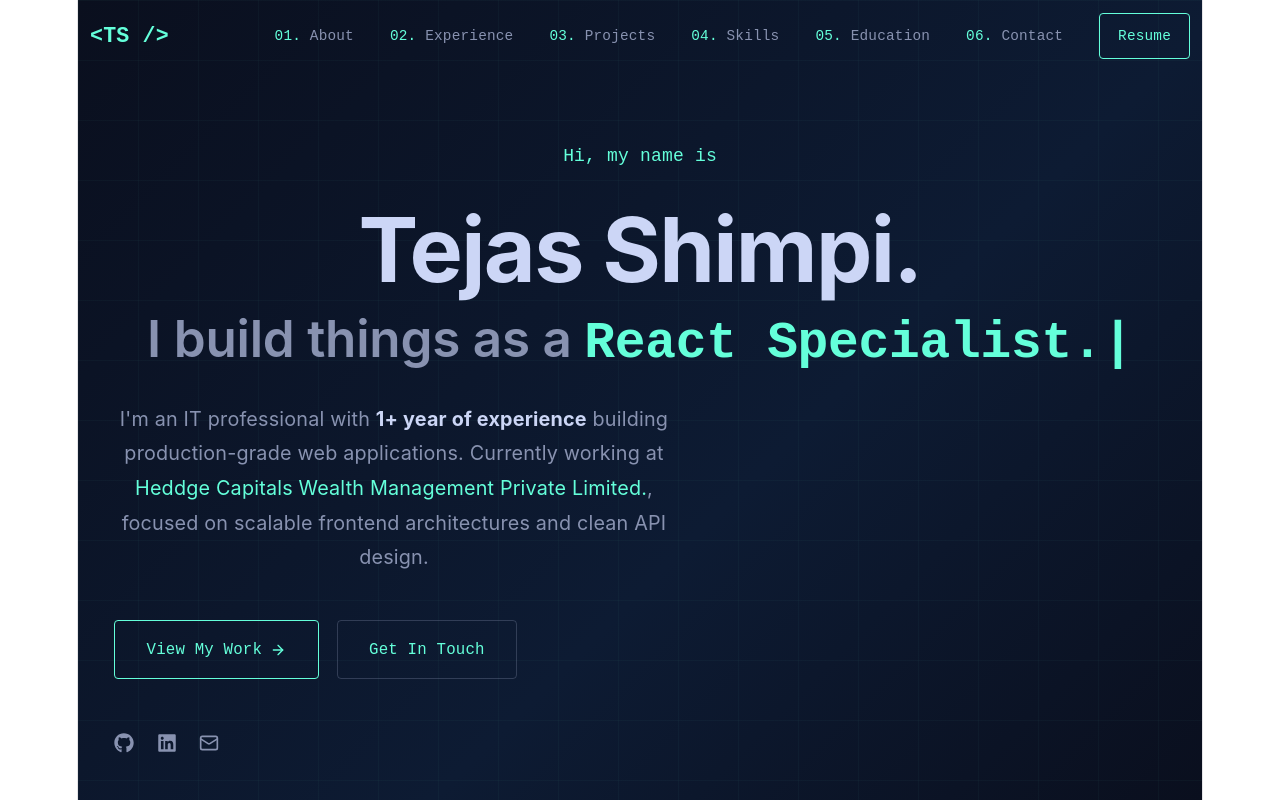
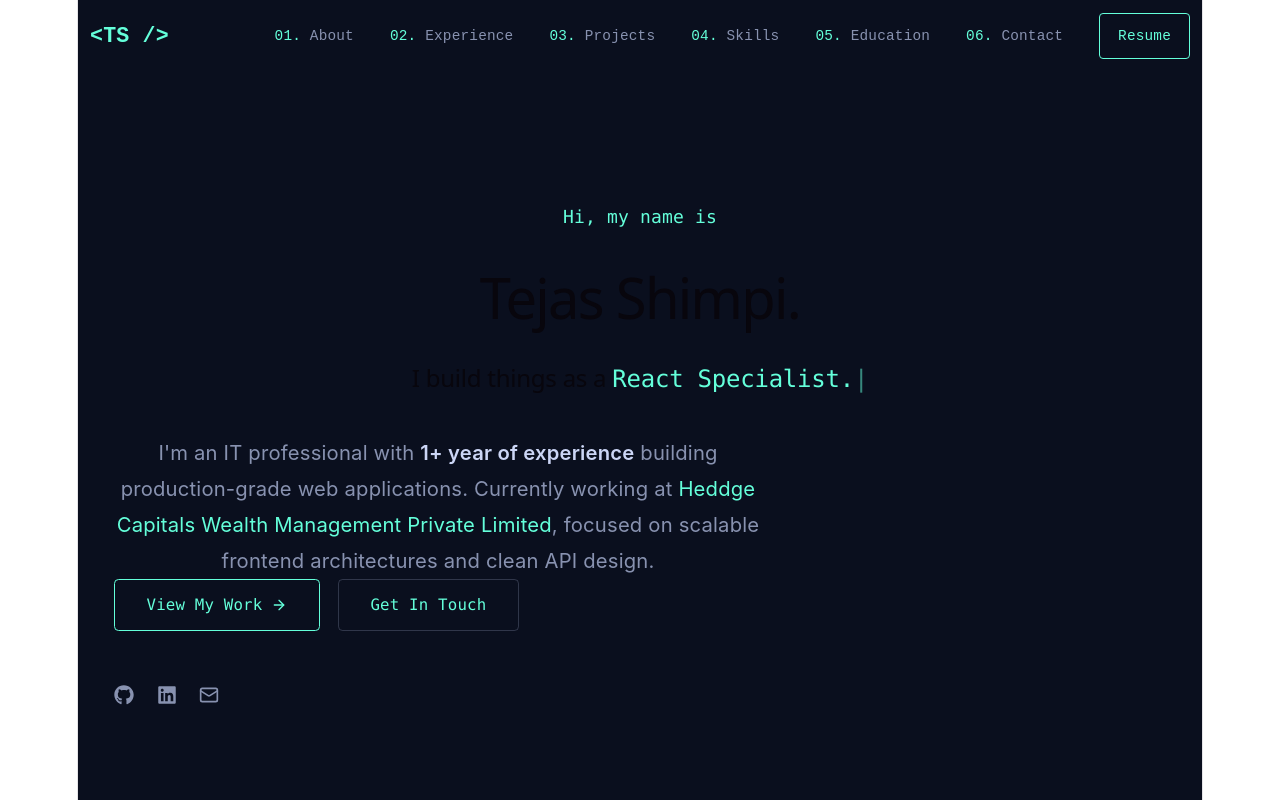
Before and after one commit to Tejas9420190282/new_Portfollio, a React (Vite) app: page / in a window 1280 px wide. Shown: the top 800 px of the page. Built offline with nearby package versions, Linux system fonts and the light colour scheme.

Commit message:
convert css to tailwind

```diff
--- a/src/App.jsx
+++ b/src/App.jsx
@@ -20,7 +20,7 @@ export default function App() {
       <Skills />
       <Education />
       <Contact />
-      <Footer />   {/**/}
+      <Footer />  {/* */}
     </div>
   );
 }
--- a/src/components/Footer.jsx
+++ b/src/components/Footer.jsx
@@ -1,34 +1,13 @@
 // Footer.jsx
-
 export default function Footer() {
   return (
-    <footer
-      style={{
-        background: "#070d1a",
-        borderTop: "1px solid rgba(100,255,218,0.06)",
-        padding: "2rem",
-        textAlign: "center",
-      }}
-    >
-      <p
-        style={{
-          fontFamily: "'Fira Code',monospace",
-          color: "#8892b0",
-          fontSize: "0.8rem",
-          marginBottom: "0.5rem",
-        }}
-      >
+    <footer className="bg-[#070d1a] border-t border-[#64ffda]/10 py-8 px-8 text-center">
+      <p className="font-mono text-[#8892b0] text-sm mb-2">
         Designed & Built by{" "}
-        <span style={{ color: "#64ffda" }}>Tejas Shimpi</span>
+        <span className="text-[#64ffda]">Tejas Shimpi</span>
       </p>
-      <p
-        style={{
-          fontFamily: "'Fira Code',monospace",
-          color: "#8892b0",
-          fontSize: "0.72rem",
-          opacity: 0.6,
-        }}
-      >
+
+      <p className="font-mono text-xs text-[#8892b0] opacity-60">
         Built with React · Vite · Tailwind CSS
       </p>
     </footer>
--- a/src/components/Hero.jsx
+++ b/src/components/Hero.jsx
@@ -1,196 +1,113 @@
 // Hero.jsx
-
 import { ArrowRight, Mail } from "lucide-react";
+import { FaGithub, FaLinkedin } from "react-icons/fa";
 import useTypewriter from "../hooks/useTypewriter";
-import { FaGithub, FaLinkedin } from "react-icons/fa";
 import scrollTo from "../utils/scrollTo";
 
 export default function Hero() {
   const typed = useTypewriter(
     ["Full Stack Developer.", "React Specialist.", "Backend Developer."],
     80,
-    1800,
+    1800
   );
+
+  const buttons = [
+    {
+      label: "View My Work",
+      icon: <ArrowRight size={16} />,
+      action: () => scrollTo("#projects"),
+      primary: true,
+    },
+    {
+      label: "Get In Touch",
+      icon: null,
+      action: () => scrollTo("#contact"),
+      primary: false,
+    },
+  ];
+
+  const socials = [
+    {
+      icon: <FaGithub size={20} />,
+      href: "https://github.com/Tejas9420190282",
+    },
+    {
+      icon: <FaLinkedin size={20} />,
+      href: "https://www.linkedin.com/in/tejas-shimpi-459235206",
+    },
+    {
+      icon: <Mail size={20} />,
+      href: "mailto:tejasshimpi877@gmail.com",
+    },
+  ];
 
   return (
     <section
-      id="hero"
-      style={{
-        minHeight: "100vh",
-        display: "flex",
-        alignItems: "center",
-        padding: "0 2rem",
-        position: "relative",
-        overflow: "hidden",
-        background:
-          "linear-gradient(135deg,#0a0f1e 0%,#0d1b33 60%,#0a0f1e 100%)",
-      }}
-    >
-      {/* grid overlay */}
+  id="hero"
+  className="relative flex min-h-screen items-center bg-[#0a0f1e] px-8"
+>
+      {/* Grid Background */}
       <div
-        style={{
-          position: "absolute",
-          inset: 0,
-          pointerEvents: "none",
-          backgroundImage:
-            "linear-gradient(rgba(100,255,218,0.03) 1px,transparent 1px),linear-gradient(90deg,rgba(100,255,218,0.03) 1px,transparent 1px)",
-          backgroundSize: "60px 60px",
-        }}
+
       />
 
-      <div
-        style={{
-          maxWidth: 1100,
-          margin: "0 auto",
-          width: "100%",
-          paddingTop: 96,
-          zIndex: 1,
-        }}
-      >
-        <p
-          style={{
-            fontFamily: "'Fira Code',monospace",
-            color: "#64ffda",
-            fontSize: "1rem",
-            marginBottom: "1.25rem",
-          }}
-        >
+      <div className="relative z-10 mx-auto w-full max-w-6xl pt-24">
+        <p className="mb-5 font-mono text-base text-[#64ffda]">
           Hi, my name is
         </p>
-        <h1
-          style={{
-            fontFamily: "'Inter',sans-serif",
-            fontSize: "clamp(2.5rem,7vw,5rem)",
-            fontWeight: 700,
-            color: "#ccd6f6",
-            lineHeight: 1.1,
-            marginBottom: "0.5rem",
-          }}
-        >
+
+        <h1 className="mb-2 text-[clamp(2.5rem,7vw,5rem)] font-bold leading-tight text-[#ccd6f6]">
           Tejas Shimpi.
         </h1>
-        <h2
-          style={{
-            fontFamily: "'Inter',sans-serif",
-            fontSize: "clamp(1.5rem,4vw,3rem)",
-            fontWeight: 600,
-            color: "#8892b0",
-            lineHeight: 1.2,
-            marginBottom: "1.5rem",
-            minHeight: "3.5rem",
-          }}
-        >
+
+        <h2 className="mb-6 min-h-[3.5rem] text-[clamp(1.5rem,4vw,3rem)] font-semibold leading-tight text-[#8892b0]">
           I build things as a{" "}
-          <span
-            style={{ color: "#64ffda", fontFamily: "'Fira Code',monospace" }}
-          >
+          <span className="font-mono text-[#64ffda]">
             {typed}
-            <span style={{ animation: "blink 1s step-end infinite" }}>|</span>
+            <span className="animate-pulse">|</span>
           </span>
         </h2>
-        <p
-          style={{
-            fontFamily: "'Inter',sans-serif",
-            color: "#8892b0",
-            fontSize: "1.1rem",
-            maxWidth: 560,
-            lineHeight: 1.75,
-            marginBottom: "2.5rem",
-          }}
-        >
-          I&apos;m an IT professional with{" "}
-          <strong style={{ color: "#ccd6f6" }}>1+ year of experience</strong>{" "}
+
+        <p className="mb-10 max-w-xl text-lg leading-8 text-[#8892b0]">
+          I'm an IT professional with{" "}
+          <span className="font-semibold text-[#ccd6f6]">
+            1+ year of experience
+          </span>{" "}
           building production-grade web applications. Currently working at{" "}
-          <span style={{ color: "#64ffda" }}>
-            Heddge Capitals Wealth Management Private Limited.
+          <span className="text-[#64ffda]">
+            Heddge Capitals Wealth Management Private Limited
           </span>
           , focused on scalable frontend architectures and clean API design.
         </p>
 
-        <div
-          style={{
-            display: "flex",
-            gap: "1rem",
-            flexWrap: "wrap",
-            marginBottom: "3rem",
-          }}
-        >
-          {[
-            {
-              label: "View My Work",
-              icon: <ArrowRight size={16} />,
-              action: () => scrollTo("#projects"),
-              primary: true,
-            },
-            {
-              label: "Get In Touch",
-              icon: null,
-              action: () => scrollTo("#contact"),
-              primary: false,
-            },
-          ].map((btn, i) => (
+        <div className="mb-12 flex flex-wrap gap-4">
+          {buttons.map((btn, index) => (
             <button
-              key={i}
+              key={index}
               onClick={btn.action}
-              style={{
-                fontFamily: "'Fira Code',monospace",
-                fontSize: "0.875rem",
-                color: "#64ffda",
-                border: btn.primary
-                  ? "1px solid #64ffda"
-                  : "1px solid rgba(136,146,176,0.3)",
-                padding: "0.875rem 1.75rem",
-                borderRadius: 4,
-                background: "transparent",
-                cursor: "pointer",
-                display: "flex",
-                alignItems: "center",
-                gap: 8,
-                transition: "all 0.2s",
-              }}
-              onMouseEnter={(e) =>
-                (e.currentTarget.style.background = "rgba(100,255,218,0.08)")
-              }
-              onMouseLeave={(e) =>
-                (e.currentTarget.style.background = "transparent")
-              }
+              className={`flex items-center gap-2 rounded border px-7 py-3 font-mono text-sm transition duration-200
+                ${
+                  btn.primary
+                    ? "border-[#64ffda] text-[#64ffda] hover:bg-[#64ffda]/10"
+                    : "border-[#8892b04d] text-[#64ffda] hover:bg-[#64ffda]/10"
+                }`}
             >
-              {btn.label} {btn.icon}
+              {btn.label}
+              {btn.icon}
             </button>
           ))}
         </div>
 
-        <div style={{ display: "flex", gap: "1.25rem" }}>
-          {[
-            {
-              icon: <FaGithub size={20} />,
-              href: "https://github.com/Tejas9420190282",
-            },
-            {
-              icon: <FaLinkedin size={20} />,
-              href: "https://www.linkedin.com/in/tejas-shimpi-459235206",
-            },
-            {
-              icon: <Mail size={20} />,
-              href: "mailto:tejasshimpi877@gmail.com",
-            },
-          ].map((s, i) => (
+        <div className="flex gap-5">
+          {socials.map((social, index) => (
             <a
-              key={i}
-              href={s.href}
+              key={index}
+              href={social.href}
               target="_blank"
-              rel="noreferrer"
-              style={{ color: "#8892b0", transition: "color 0.2s" }}
-              onMouseEnter={(e) => {
-                e.currentTarget.style.color = "#64ffda";
-                e.currentTarget.style.transform = "translateY(-3px)";
-              }}
-              onMouseLeave={(e) => {
-                e.currentTarget.style.color = "#8892b0";
-                e.currentTarget.style.transform = "translateY(0)";
-              }}
+              rel="noopener noreferrer"
+              className="text-[#8892b0] transition duration-200 hover:-translate-y-1 hover:text-[#64ffda]"
             >
-              {s.icon}
+              {social.icon}
             </a>
           ))}
         </div>
--- a/src/components/Projects.jsx
+++ b/src/components/Projects.jsx
@@ -1,3 +1,5 @@
+// Projects.jsx
+
 // Projects.jsx
 
 import { PROJECTS } from "../data/projects";
@@ -8,60 +10,39 @@ import ProjectCard from "./ProjectCard";
 export default function Projects() {
   const featured = PROJECTS.filter((p) => p.featured);
   const others = PROJECTS.filter((p) => !p.featured);
+
   return (
     <Section id="projects" style={{ background: "#0a0f1e" }}>
       <SectionHeading number="03" title="Projects I've Built" />
-      <p
-        style={{
-          fontFamily: "'Inter',sans-serif",
-          color: "#8892b0",
-          marginBottom: "3rem",
-          fontSize: "0.95rem",
-        }}
-      >
+
+      <p className="mb-12 text-[0.95rem] leading-7 text-[#8892b0] font-['Inter']">
         A selection of things I&apos;ve built. View more on{" "}
         <a
           href="https://github.com/Tejas9420190282"
           target="_blank"
           rel="noopener noreferrer"
-          style={{ color: "#64ffda", textDecoration: "none" }}
+          className="text-[#64ffda] no-underline transition-colors duration-200 hover:text-cyan-300"
         >
           GitHub
         </a>
         .
       </p>
-      <div
-        style={{
-          display: "grid",
-          gridTemplateColumns: "repeat(auto-fit,minmax(320px,1fr))",
-          gap: "1.5rem",
-          marginBottom: "4rem",
-        }}
-      >
-        {featured.map((p, i) => (
-          <ProjectCard key={i} project={p} />
+
+      {/* Featured Projects */}
+      <div className="grid grid-cols-1 md:grid-cols-2 gap-6 mb-16">
+        {featured.map((project, index) => (
+          <ProjectCard key={index} project={project} />
         ))}
       </div>
-      <h3
-        style={{
-          fontFamily: "'Fira Code',monospace",
-          color: "#ccd6f6",
-          fontSize: "1rem",
-          marginBottom: "1.5rem",
-          textAlign: "center",
-        }}
-      >
+
+      {/* Other Projects */}
+      <h3 className="mb-6 text-center font-['Fira_Code'] text-base text-[#ccd6f6]">
         Other Noteworthy Projects
       </h3>
-      <div
-        style={{
-          display: "grid",
-          gridTemplateColumns: "repeat(auto-fill,minmax(280px,1fr))",
-          gap: "1rem",
-        }}
-      >
-        {others.map((p, i) => (
-          <ProjectCard key={i} project={p} />
+
+      <div className="grid grid-cols-1 sm:grid-cols-2 lg:grid-cols-3 gap-4">
+        {others.map((project, index) => (
+          <ProjectCard key={index} project={project} />
         ))}
       </div>
     </Section>
```
Also changed, not shown: src/components/Education.jsx (+37 -119 lines), src/components/Skills.jsx (+33 -62 lines).
